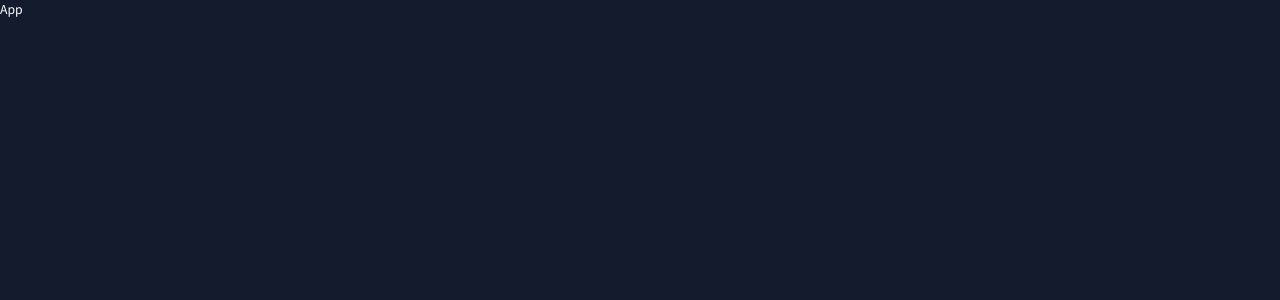
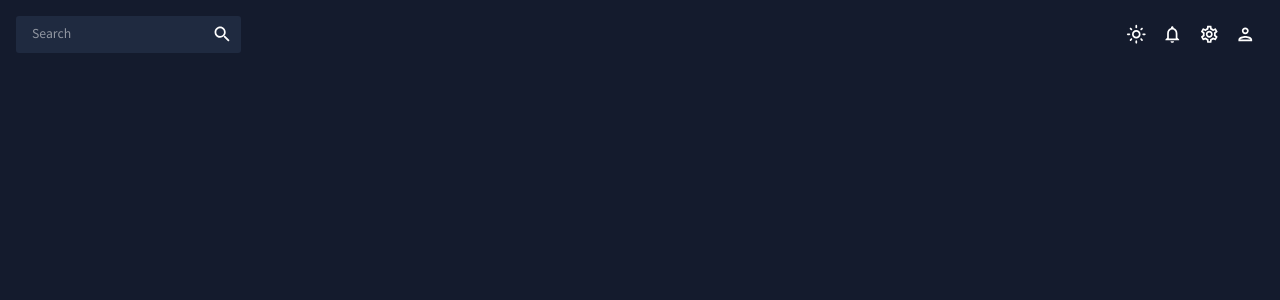
Before and after one commit to v-sukhanov/sharp_dev_react_admin_dashboard, a React (Create React App) app: page / in a window 1280 px wide. Shown: the top 300 px of the page. Built offline with nearby package versions, Linux system fonts and the light colour scheme.

Commit message:
added topBar

```diff
--- a/src/App.tsx
+++ b/src/App.tsx
@@ -1,5 +1,6 @@
 import { ColorModeContext, useMode } from './theme';
 import { CssBaseline, ThemeProvider } from '@mui/material';
+import { Topbar } from './scenes/global/Topbar';
 
 
 export const App = () => {
@@ -9,7 +10,9 @@
 			<ThemeProvider theme={theme}>
 				<CssBaseline></CssBaseline>
 				<div className="app">
-					App
+					<main className="content">
+						<Topbar/>
+					</main>
 				</div>
 			</ThemeProvider>
 
--- a/src/scenes/global/Topbar.tsx
+++ b/src/scenes/global/Topbar.tsx
@@ -1,8 +1,42 @@
+import { Box, IconButton, InputBase, useTheme } from '@mui/material';
+import { ColorModeContext, tokens } from '../../theme';
+import React, { useContext } from 'react';
+import { GridSearchIcon } from '@mui/x-data-grid';
+import {
+	DarkModeOutlined,
+	LightModeOutlined,
+	NotificationsOutlined,
+	PersonOutlined,
+	Search,
+	SettingsOutlined
+} from '@mui/icons-material';
 
 export const Topbar = () => {
+	const theme = useTheme();
+	const colors = tokens(theme.palette.mode);
+	const colorMode = useContext(ColorModeContext);
 	return (
-		<div>
-			Topbar
-		</div>
+		<Box display="flex" justifyContent="space-between" p={2}>
+			<Box display="flex" bgcolor={colors.primary[400]} borderRadius="3px">
+				<InputBase sx={{ml: 2, flex: 1}} placeholder="Search"/>
+				<IconButton type="button">
+					<Search></Search>
+				</IconButton>
+			</Box>
+			<Box display="flex">
+				<IconButton onClick={colorMode.toggleColorMode}>
+					{theme.palette.mode === 'dark' ? <LightModeOutlined/> : <DarkModeOutlined/>}
+				</IconButton>
+				<IconButton>
+					<NotificationsOutlined></NotificationsOutlined>
+				</IconButton>
+				<IconButton>
+					<SettingsOutlined></SettingsOutlined>
+				</IconButton>
+				<IconButton>
+					<PersonOutlined></PersonOutlined>
+				</IconButton>
+			</Box>
+		</Box>
 	)
 }
```
